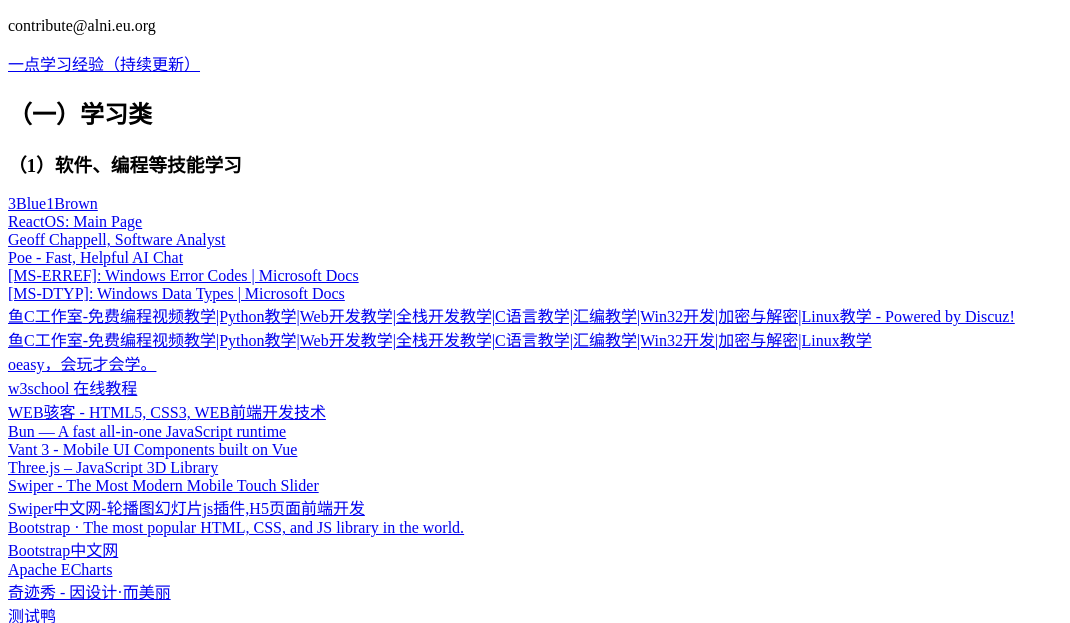
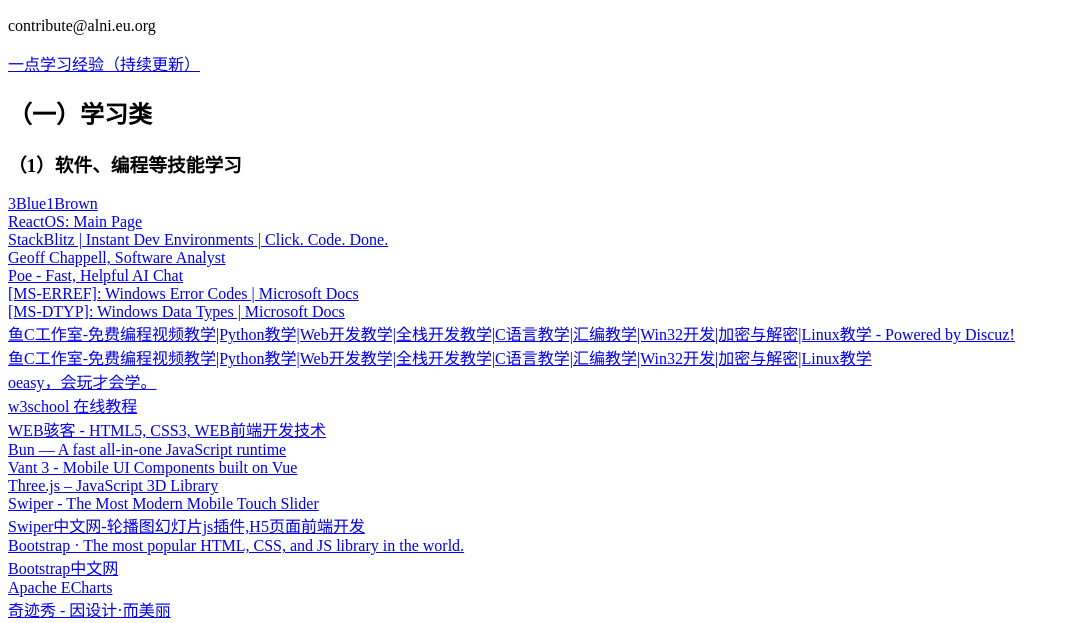
Before and after one commit to fgh23333/alni.eu.org, a plain HTML site: page index.html in a window 1280 px wide. Shown: the part 118-741 px from the top of the page, without its empty margins (0-1070 px from the left). Drawn offline with Linux system fonts and the light colour scheme; a script that the page names is missing.

Commit message:
StackBlitz | Instant Dev Environments | Click. Code. Done.

```diff
--- a/index.html
+++ b/index.html
@@ -21,6 +21,7 @@
         <h3>（1）软件、编程等技能学习</h3>
             <div><a href="https://www.3blue1brown.com/">3Blue1Brown</a></div>
             <div><a href="https://doxygen.reactos.org/">ReactOS: Main Page</a></div>
+            <div><a href="https://stackblitz.com/">StackBlitz | Instant Dev Environments | Click. Code. Done.</a></div>
             <div><a href="https://www.geoffchappell.com/">Geoff Chappell, Software Analyst</a></div>
             <div><a href="https://poe.com/">Poe - Fast, Helpful AI Chat</a></div>
             <div><a href="https://docs.microsoft.com/en-us/openspecs/windows_protocols/ms-erref">[MS-ERREF]: Windows Error Codes | Microsoft Docs</a></div>
```
